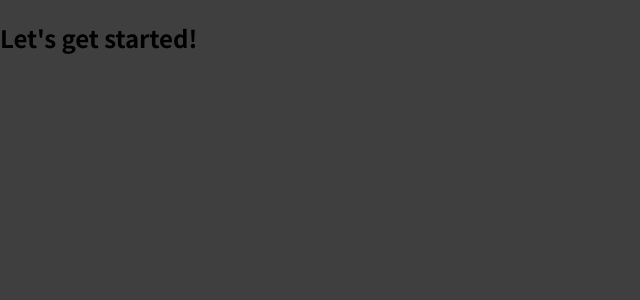
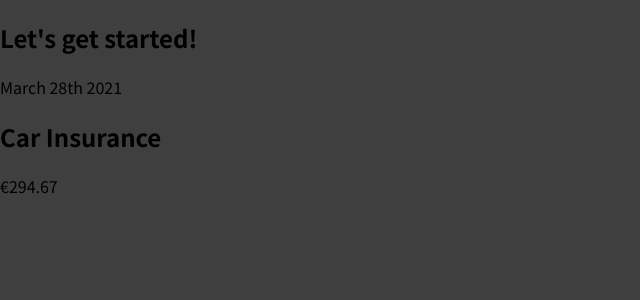
Before and after one commit to eomereu/react, a JavaScript app in the folder 01-starting-setup/: page / in a window 1280 px wide. Shown: the top 300 px of the page, without its empty margins (0-640 px from the left). Built offline with nearby package versions, Linux system fonts and the light colour scheme.

Commit message:
React Basics Part 2

```diff
--- a/01-starting-setup/src/App.js
+++ b/01-starting-setup/src/App.js
@@ -1,7 +1,10 @@
+import ExpenseItem from './components/ExpenseItem'
+
 function App() {
   return (
     <div>
       <h2>Let's get started!</h2>
+      <ExpenseItem></ExpenseItem>
     </div>
   );
 }
--- /dev/null
+++ b/01-starting-setup/src/components/ExpenseItem.js
@@ -0,0 +1,13 @@
+function ExpenseItem() {
+  return (
+    <div>
+      <div>March 28th 2021</div>
+      <div>
+        <h2>Car Insurance</h2>
+        <div>€294.67</div>
+      </div>
+    </div>
+  );
+}
+
+export default ExpenseItem;
```
Also changed, not shown: 1 other file (tests, documents, lock files or other folders).
